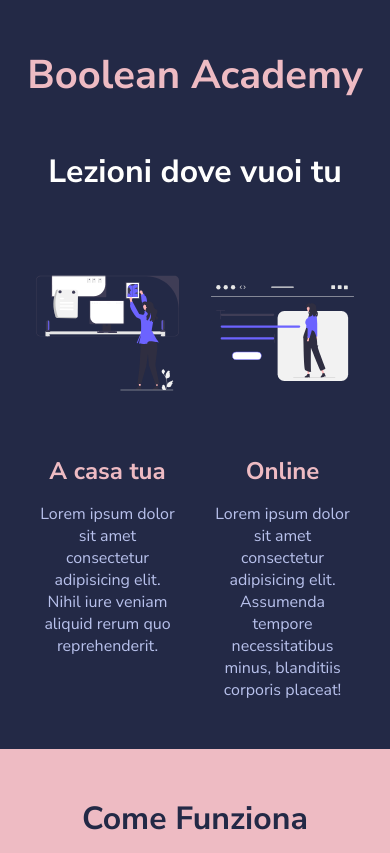
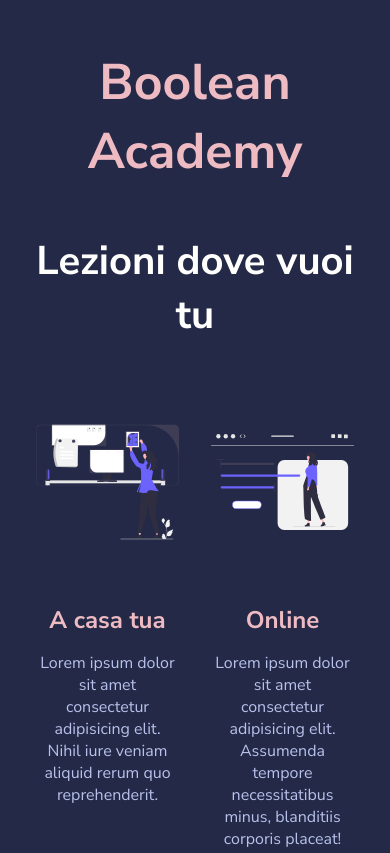
Before and after one commit to Stiv3nn/html-css-resp-wannabe, a plain HTML site: page index.html in a window 390 px wide. Shown: the top 853 px of the page. Drawn offline with Linux system fonts and the light colour scheme.

Commit message:
versione mobile

```diff
--- a/css/style.css
+++ b/css/style.css
@@ -47,7 +47,7 @@
 
 /* LAYOUT */
 .container {
-    /* width: 1140px; */
+    width: 1140px;
     margin: 0 auto;
     padding: 0 20px;
 }
@@ -130,29 +130,31 @@
 
  /* VERSIONE TABLET */
 
- @media screen (max-width: 768px) {
+ @media screen and (max-width: 768px) {
 
     .container {
         width: 100%;
-
     }
 
  }
 
 
-
- /* VERSIONE DESKTOP */
-
- @media screen (min-width: 1024px) {
-
- }
-
-
-
  /* VERSIONE MOBILE */
 
- @media screen (min-width: 420px){
+ @media screen and (max-width: 480px){
 
+    .site-header h1{
+        font-size: 50px;
+    }
+
+    .lessons h2{
+        font-size: 40px;
+    }
+
+    .container{
+        display: flex;
+        flex-direction: column;
+    }
 
 
  }
```
